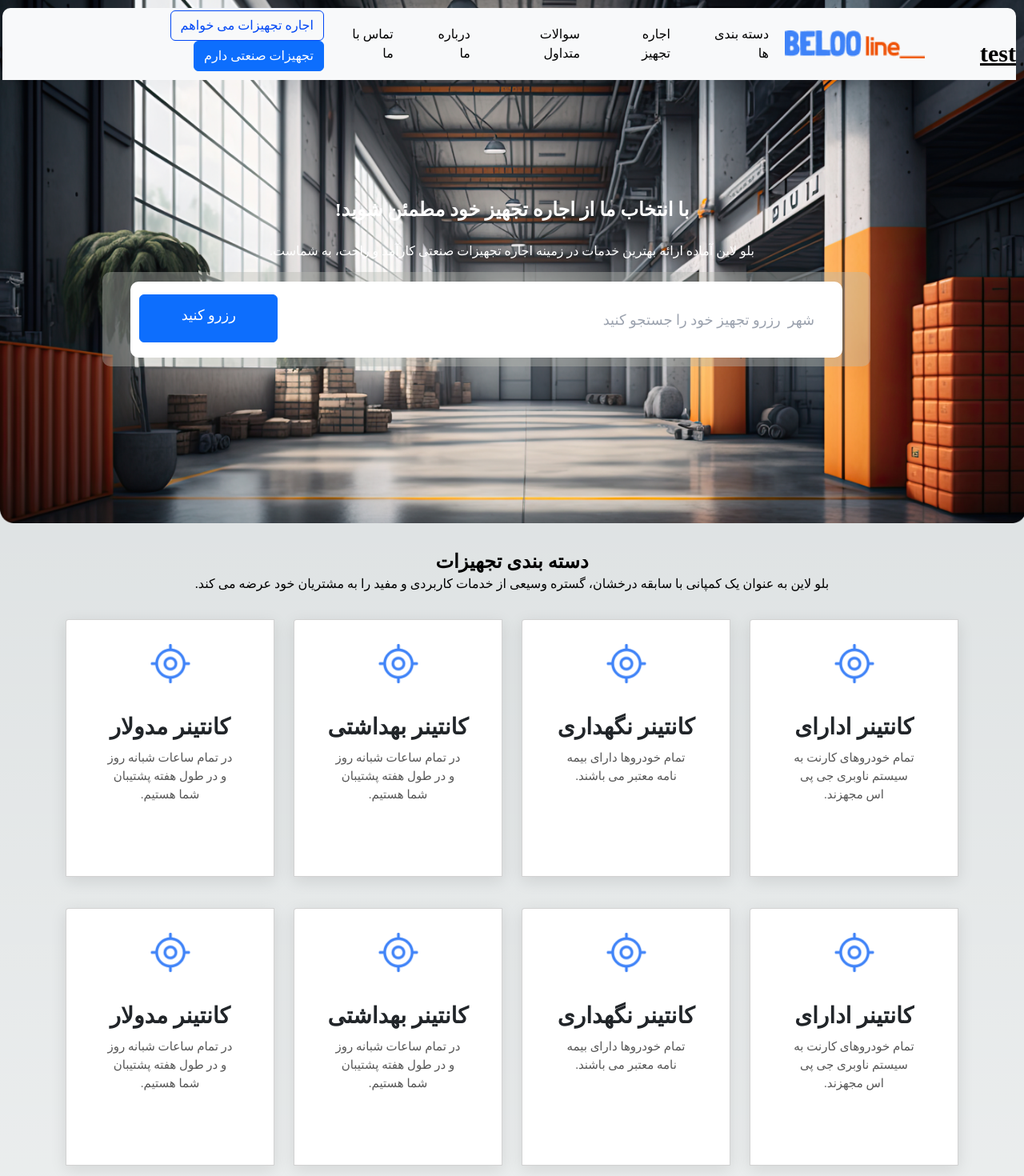
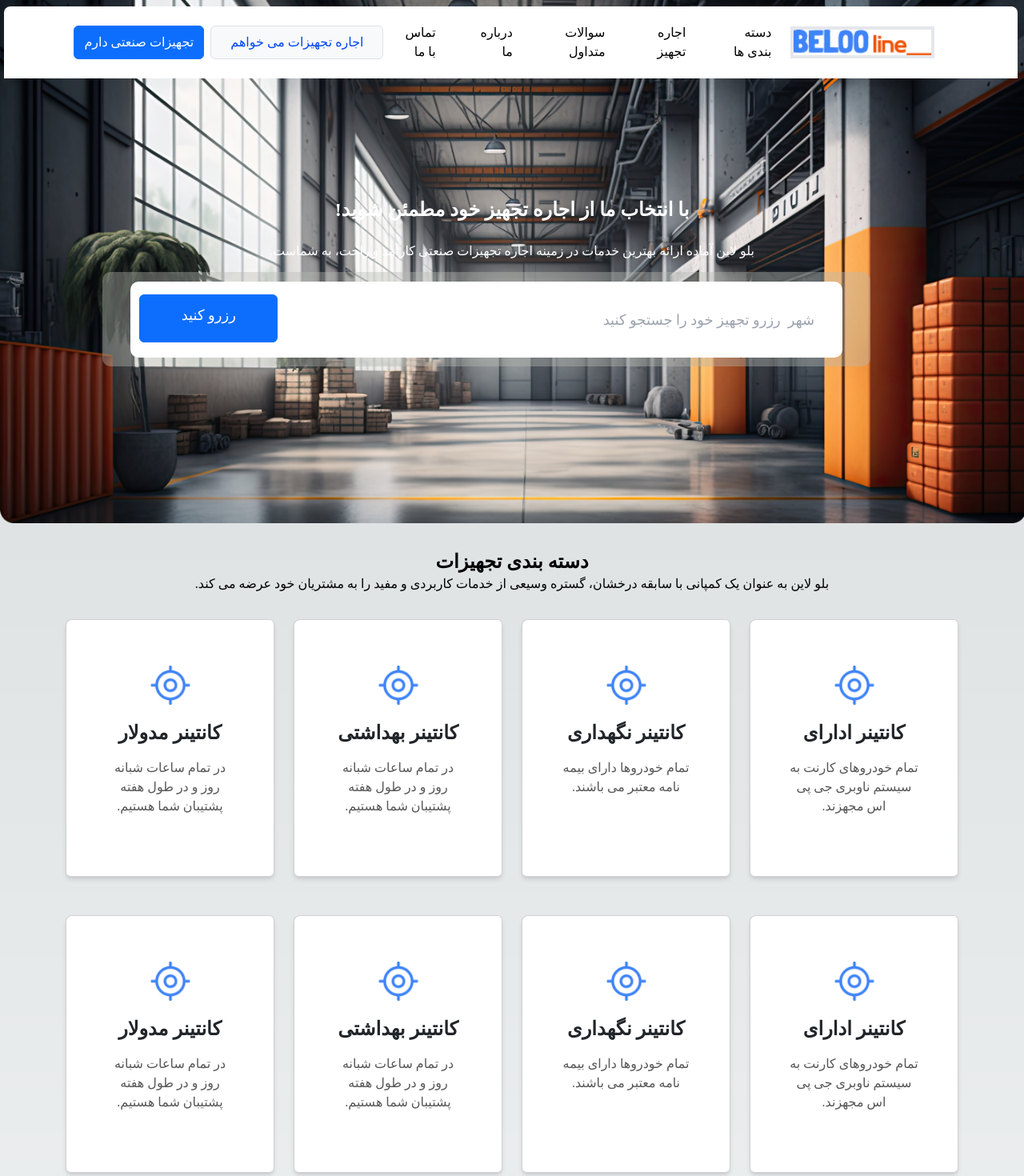
Before and after one commit to shadiiimirzaeiii/blue, a Next.js app: page / in a window 1280 px wide. Shown: the top 1470 px of the page at 80% size. Built offline with nearby package versions, Linux system fonts and the light colour scheme.

Commit message:
change css to tailwind

```diff
--- a/components/categorycard/page.module.css
+++ /dev/null
@@ -1,52 +0,0 @@
-.cardContainer {
-  width: 100%;
-  height: 322px;
-  gap: 10%;
-  border-radius: 4px 0px 0px 0px;
-  background: rgba(255, 255, 255, 1);
-  box-shadow: 0px 5px 20px 0px rgba(0, 0, 0, 0.1);
-  display: flex;
-  flex-direction: column;
-  align-items: center;
-  justify-content: space-around;
-  padding: 20px;
-  flex: 1 1 calc(25% - 15px);
-  box-sizing: border-box;
-  margin-bottom: 15px;
-  gap: 18px;
-}
-
-.imageContainer {
-  width: 56px;
-  height: 56px;
-  margin-top: 3%;
-  display: flex;
-  align-items: center;
-  justify-content: center;
-  opacity: 1;
-}
-
-.cardTitle {
-  width: 190px;
-  height: 34px;
-  font-size: 28px;
-  font-weight: bold;
-  line-height: 34.1px;
-  text-align: center;
-  margin: 0 auto;
-  opacity: 1;
-}
-
-.cardDescription {
-  width: 180px;
-  height: 46px;
-  font-size: 15px;
-  font-weight: 400;
-  line-height: 23.25px;
-  text-align: center;
-  color: rgba(87, 87, 87, 1);
-  padding: 10px;
-  margin: 0 auto;
-  border-radius: 4px;
-  opacity: 1;
-}
--- a/components/categorycard/page.tsx
+++ b/components/categorycard/page.tsx
@@ -1,7 +1,5 @@
 "use client";
-
 import React from "react";
-import styles from "./page.module.css";
 import Card from "react-bootstrap/Card";
 import gps from "../../public/gps.png";
 import Image from "next/image";
@@ -13,13 +11,15 @@ interface CategoryCardProps {
 
 const CategoryCard: React.FC<CategoryCardProps> = ({ title, description }) => {
   return (
-    <Card className={`col-3 ${styles["cardContainer"]}`}>
-      <div className={styles["imageContainer"]}>
-        <Image src={gps} alt="gps" width={56} height={56} />
+    <Card className="w-full h-[322px] flex flex-col items-center justify-between p-5 rounded-tl-lg bg-white shadow-md mb-4">
+      <div className="w-[56px] h-[56px] flex items-center justify-center mt-[3%]">
+        <Image src={gps} alt="GPS icon" width={56} height={56} />
       </div>
-      <Card.Body>
-        <Card.Title className={styles["cardTitle"]}>{title}</Card.Title>
-        <Card.Text className={styles["cardDescription"]}>
+      <Card.Body className="flex flex-col items-center">
+        <Card.Title className="w-[190px] text-2xl font-bold text-center mb-2">
+          {title}
+        </Card.Title>
+        <Card.Text className="w-[180px] text-base font-normal text-center text-[#575757] p-2 rounded-md">
           {description}
         </Card.Text>
       </Card.Body>
--- a/components/contactusform/page.tsx
+++ b/components/contactusform/page.tsx
@@ -1,43 +1,39 @@
-// ContactForm.tsx
 'use client'
 import React from 'react';
 import { Container, Row, Col, Form, Button } from 'react-bootstrap';
-import styles from './page.module.css'; // Import the CSS module
-import Image from 'next/image'; // Assuming you're using Next.js
+import Image from 'next/image';
 import ContactUs from '../../public/contactusform.png';
-
 
 const ContactForm: React.FC = () => {
   return (
-    <Container className={styles.contactContainer}>
+    <Container className="my-12 p-5 bg-white rounded-lg shadow-md w-4/5 mx-auto">
       <Row>
-        <Col md={6} className={styles.contactForm}>
-          <h2 className={styles.formTitle}>تماس با ما</h2>
+        <Col md={6} className="pl-4">
+          <h2 className="text-center mb-5 text-2xl font-semibold">تماس با ما</h2>
           <Form>
             <Form.Group controlId="formName">
-              <Form.Control type="text" placeholder="نام شما*" className={styles.inputField} required />
+              <Form.Control type="text" placeholder="نام شما*" className="mb-4 p-2 border rounded-md border-gray-300" required />
             </Form.Group>
             <Form.Group controlId="formEmail">
-              <Form.Control type="email" placeholder="ایمیل شما*" className={styles.inputField} required />
+              <Form.Control type="email" placeholder="ایمیل شما*" className="mb-4 p-2 border rounded-md border-gray-300" required />
             </Form.Group>
             <Form.Group controlId="formMessage">
-              <Form.Control as="textarea" placeholder="پیام شما" rows={3} className={styles.textarea} />
+              <Form.Control as="textarea" placeholder="پیام شما" rows={3} className="mb-4 p-2 border rounded-md border-gray-300" />
             </Form.Group>
-            <Button variant="primary" type="submit" className={styles.submitButton}>
+            <Button variant="primary" type="submit" className="bg-blue-500 text-white py-2 px-4 rounded-md border-none cursor-pointer w-1/2">
               ارسال پیام
             </Button>
           </Form>
         </Col>
-                <Col md={6} className={styles.contactImage}>
+        <Col md={6} className="pr-4">
           <Image
-            src={ContactUs} // Replace with your image path
+            src={ContactUs}
             alt="Contact"
             width={500}
             height={500}
             layout="responsive"
           />
         </Col>
-
       </Row>
     </Container>
   );
--- a/components/navbar/page.tsx
+++ b/components/navbar/page.tsx
@@ -1,6 +1,5 @@
 "use client";
 
-import style from "./page.module.css";
 import Container from "react-bootstrap/Container";
 import Nav from "react-bootstrap/Nav";
 import Navbar from "react-bootstrap/Navbar";
@@ -10,42 +9,32 @@ import Button from "react-bootstrap/Button";
 
 function NavbarComponent() {
   return (
-    <Navbar bg="light" data-bs-theme="light" className={style["navbar-dir"]}>
-      <p className="text-3xl font-bold underline mt-6">test</p>
-      <Container>
+    <Navbar bg="light" data-bs-theme="light" className="fixed z-[10000] w-[99%] top-2 left-2 right-2 h-[90px] rounded-t-lg bg-white rtl">
+      <Container className="flex justify-between items-center h-full px-4">
         <Navbar.Brand href="#home">
           <Image
             src={Logo}
             alt="Logo"
-            layout="responsive"
-            className={style.logo}
+            width={180}
+            height={35}
+            className="border-4"
           />
         </Navbar.Brand>
 
-        <Nav.Link href="#home" className={style["nav-link"]}>
-          دسته بندی ها
-        </Nav.Link>
-        <Nav.Link href="#home" className={style["nav-link"]}>
-          اجاره تجهیز
-        </Nav.Link>
-        <Nav.Link href="#home" className={style["nav-link"]}>
-          سوالات متداول
-        </Nav.Link>
-        <Nav.Link href="#home" className={style["nav-link"]}>
-          درباره ما
-        </Nav.Link>
-        <Nav.Link href="#home" className={style["nav-link"]}>
-          تماس با ما
-        </Nav.Link>
+        <div className="flex-1 flex  gap-2 w-full md:w-1/2">
+          <Nav.Link href="#home" className="px-4 py-2 flex items-center">دسته بندی ها</Nav.Link>
+          <Nav.Link href="#home" className="px-4 py-2 flex items-center">اجاره تجهیز</Nav.Link>
+          <Nav.Link href="#home" className="px-4 py-2 flex items-center">سوالات متداول</Nav.Link>
+          <Nav.Link href="#home" className="px-4 py-2 flex items-center">درباره ما</Nav.Link>
+          <Nav.Link href="#home" className="px-4 py-2 flex items-center">تماس با ما</Nav.Link>
+        </div>
 
-        <Nav className="me-auto ">
-          <div className="mb-2">
-            <Button variant="light" className={style["light-btn"]}>
-              اجاره تجهیزات می خواهم
-            </Button>{" "}
-            <Button variant="primary">تجهیزات صنعتی دارم</Button>
-          </div>
-        </Nav>
+        <div className="flex gap-2">
+          <Button variant="light" className="border border-[#0147f5] text-[#0147f5] px-4 py-2 rounded-md">
+            اجاره تجهیزات می خواهم
+          </Button>
+          <Button variant="primary">تجهیزات صنعتی دارم</Button>
+        </div>
       </Container>
     </Navbar>
   );
```
